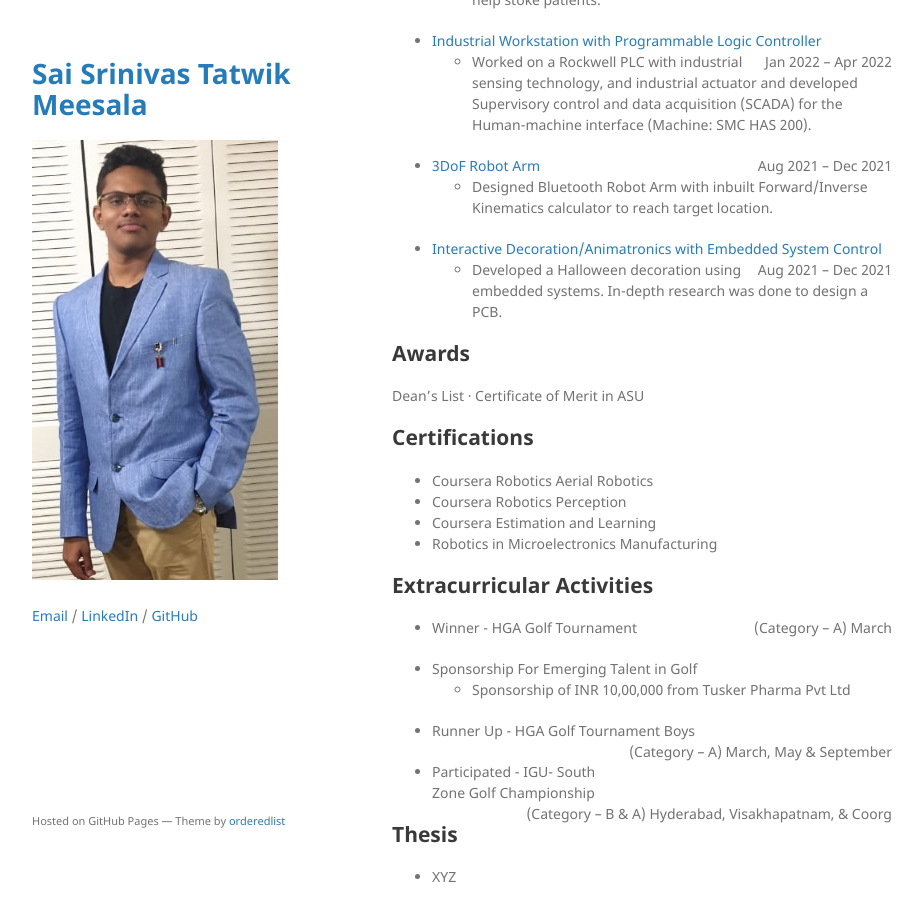
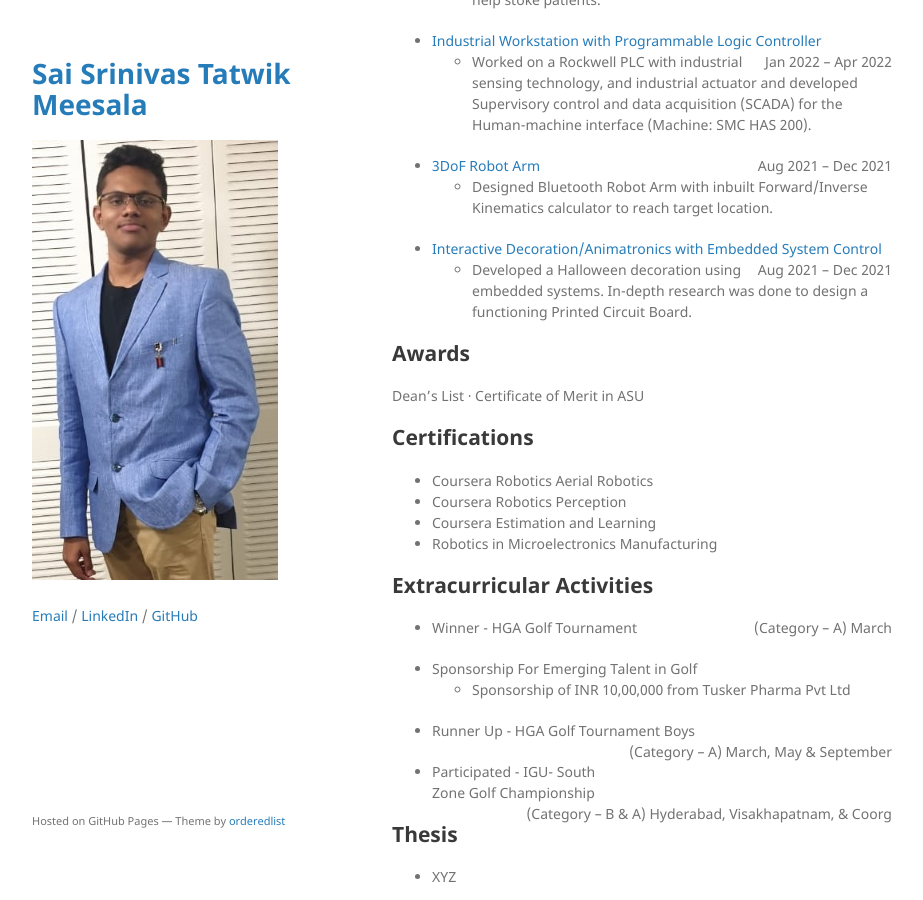
Before and after one commit to Tatwik19/Tatwik19.github.io, a Jekyll site: the page built from index.md, in a window 1280 px wide and 900 px high, scrolled down 1819 px. Shown: the whole window, without its empty margins (178-1101 px from the left). Built offline with Jekyll 4.4.1, drawn with Linux system fonts in a browser that asks for light colours; the repository's description, which GitHub fills in, is left out.

Commit message:
Update index.md

```diff
--- a/index.md
+++ b/index.md
@@ -22,7 +22,7 @@
 
 **Naval Science & Technological Laboratory (NSTL)** – Visakhapatnam, Andhra Pradesh<br />
 **Robotics Intern** <span style="float:right;">May 2022 – Aug 2022</span>
-*	Developed Object Detection (YOLOv5) Robot with GPS navigation with vision-based collision avoidance.
+*	[Developed Object Detection (YOLOv5) Robot with GPS navigation with vision-based collision avoidance.](https://github.com/Tatwik19/Object-Detection-Robot-with-GPS-Navigation-and-Collision-Avoidance)
 *	Worked on Python programable NVIDIA Jetson Nano JetBot.
 
 **Audi India** – Visakhapatnam, Andhra Pradesh<br />
@@ -62,7 +62,7 @@
 	- Designed Bluetooth Robot Arm with inbuilt Forward/Inverse Kinematics calculator to reach target location.
 
 *	[Interactive Decoration/Animatronics with Embedded System Control](https://github.com/Tatwik19/Tatwik19.github.io/tree/main/assets/Projects/Final%20Design%20-%20Not%20Creepy%20Elf)<span style="float:right;">Aug 2021 – Dec 2021</span>
-	- Developed a Halloween decoration using embedded systems. In-depth research was done to design a PCB.
+	- Developed a Halloween decoration using embedded systems. In-depth research was done to design a functioning Printed Circuit Board.
 
 ## Awards
 Dean’s List · Certificate of Merit in ASU
```
